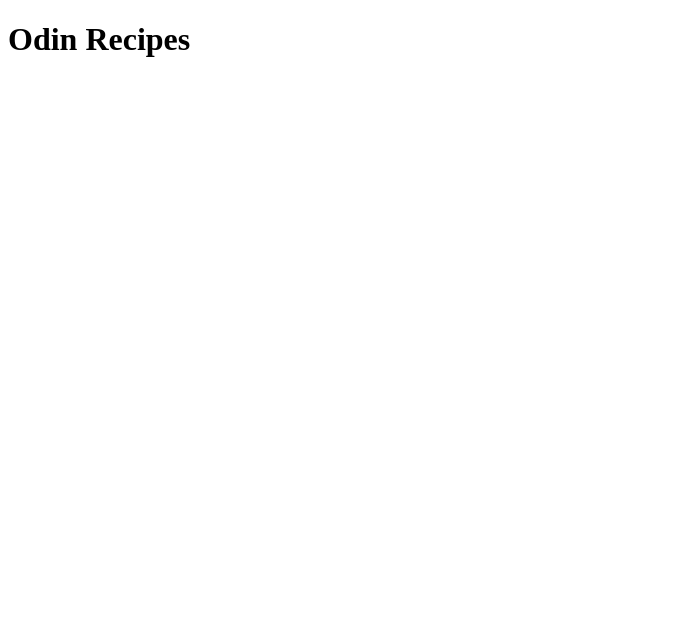
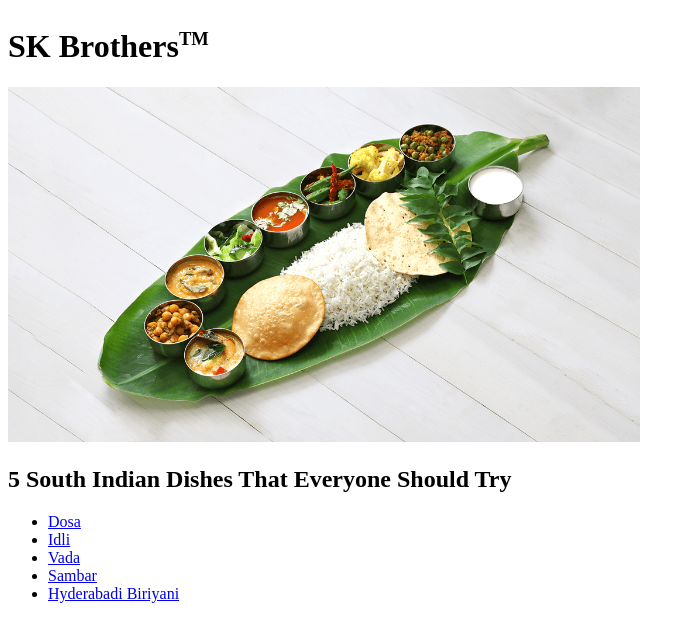
Before and after one commit to Gokulanathan-SK/Dev-Recipes, a plain HTML site: page index.html in a window 1280 px wide. Shown: the whole page, without its empty margins (0-695 px from the left). Drawn offline with Linux system fonts and the light colour scheme.

Commit message:
Linked all Recipe pages into the index.html homepage

```diff
--- a/index.html
+++ b/index.html
@@ -6,7 +6,15 @@
   <title>Tasty Recipes</title>
 </head>
 <body>
-  <h1>Odin Recipes</h1>
-
+  <h1>SK Brothers<sup><small><small>TM</small></small></sup></h1>
+  <img src="/recipeImages/southIndiaRecipe.png" width="50%">
+  <h2>5 South Indian Dishes That Everyone Should Try</h2>
+  <ul>
+    <li><a href="/recipes/dosa.html" rel="noopener noreferrer">Dosa</a></li>
+    <li><a href="/recipes/idli.html" rel="noopener noreferrer">Idli</a></li>
+    <li><a href="/recipes/vada.html" rel="noopener noreferrer">Vada</a></li>
+    <li><a href="/recipes/sambar.html" rel="noopener noreferrer">Sambar</a></li>
+    <li><a href="/recipes/biriyani.html" rel="noopener noreferrer">Hyderabadi Biriyani</a></li>
+  </ul>
 </body>
 </html>
```
